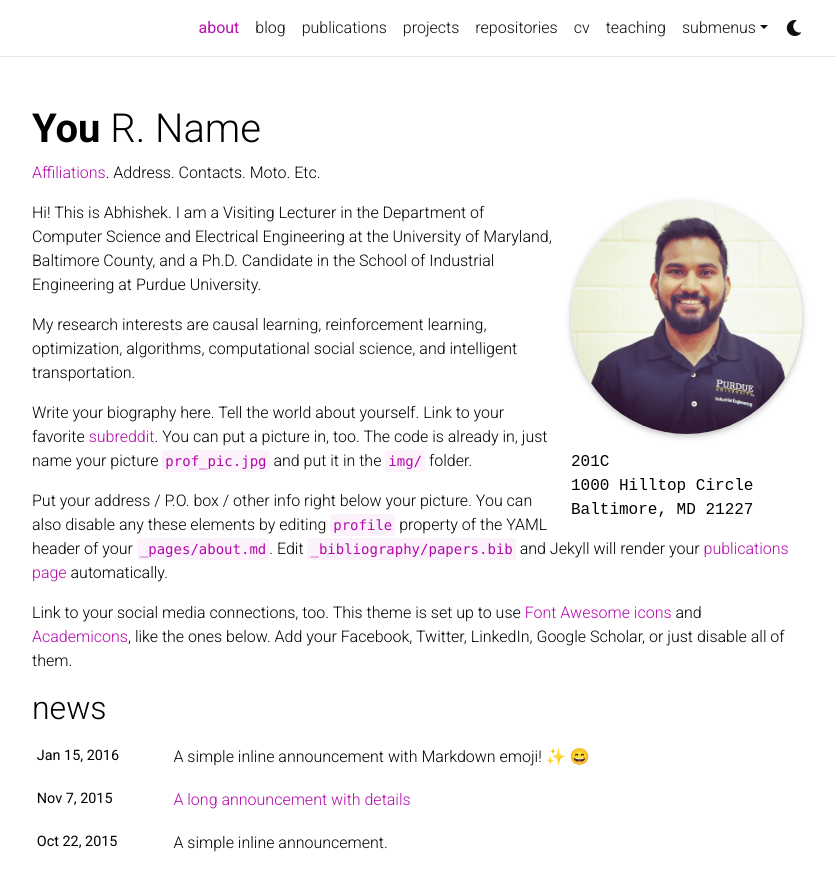
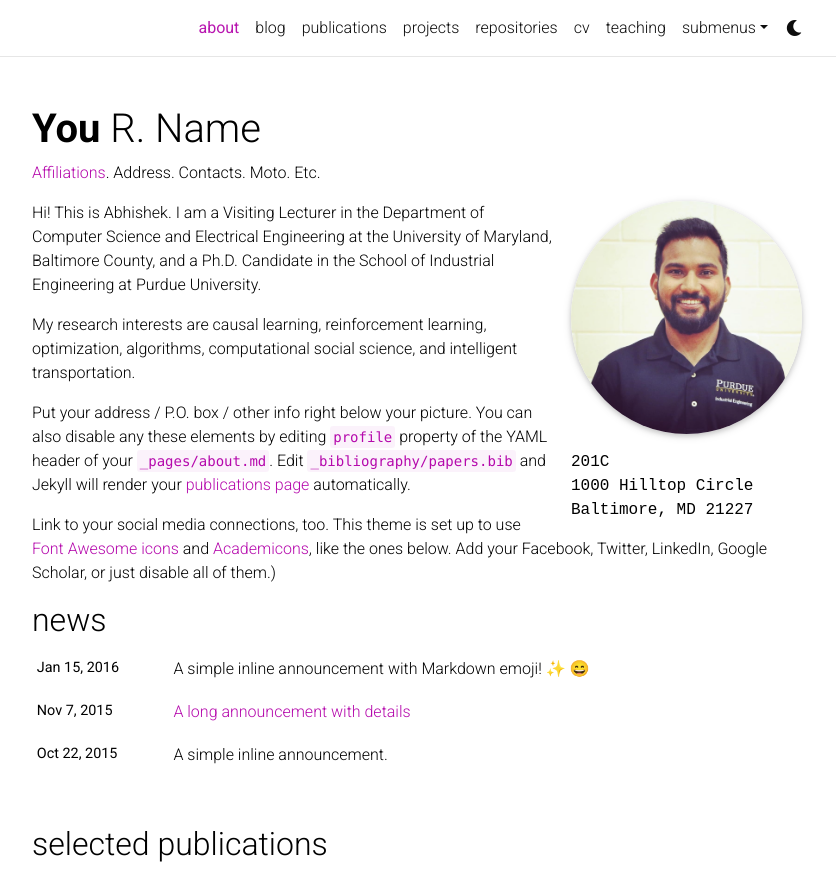
Before and after one commit to abhishekumrawal/old-website, a Jekyll site: the page built from _pages/about.md, in a window 1280 px wide and 1253 px high, cut to the strip 0-875 px from the top of the window. Shown: the whole strip, without its empty margins (223-1059 px from the left). Built offline with Jekyll 4.4.1, drawn with Linux system fonts in a browser that asks for light colours; full-size pictures stand in for the smaller copies a plugin makes; emoji names are drawn with the system emoji font; comment, search, counter and statistics services are not loaded; a style sheet for code colours, icons or effects is not loaded.

Commit message:
Update about.md

```diff
--- a/_pages/about.md
+++ b/_pages/about.md
@@ -22,8 +22,8 @@
 
 My research interests are causal learning, reinforcement learning, optimization, algorithms, computational social science, and intelligent transportation.
 
-Write your biography here. Tell the world about yourself. Link to your favorite [subreddit](http://reddit.com). You can put a picture in, too. The code is already in, just name your picture `prof_pic.jpg` and put it in the `img/` folder.
+[//]: <> (Write your biography here. Tell the world about yourself. Link to your favorite [subreddit](http://reddit.com). You can put a picture in, too. The code is already in, just name your picture `prof_pic.jpg` and put it in the `img/` folder.
 
 Put your address / P.O. box / other info right below your picture. You can also disable any these elements by editing `profile` property of the YAML header of your `_pages/about.md`. Edit `_bibliography/papers.bib` and Jekyll will render your [publications page](/al-folio/publications/) automatically.
 
-Link to your social media connections, too. This theme is set up to use [Font Awesome icons](http://fortawesome.github.io/Font-Awesome/) and [Academicons](https://jpswalsh.github.io/academicons/), like the ones below. Add your Facebook, Twitter, LinkedIn, Google Scholar, or just disable all of them.
+Link to your social media connections, too. This theme is set up to use [Font Awesome icons](http://fortawesome.github.io/Font-Awesome/) and [Academicons](https://jpswalsh.github.io/academicons/), like the ones below. Add your Facebook, Twitter, LinkedIn, Google Scholar, or just disable all of them.)
```
